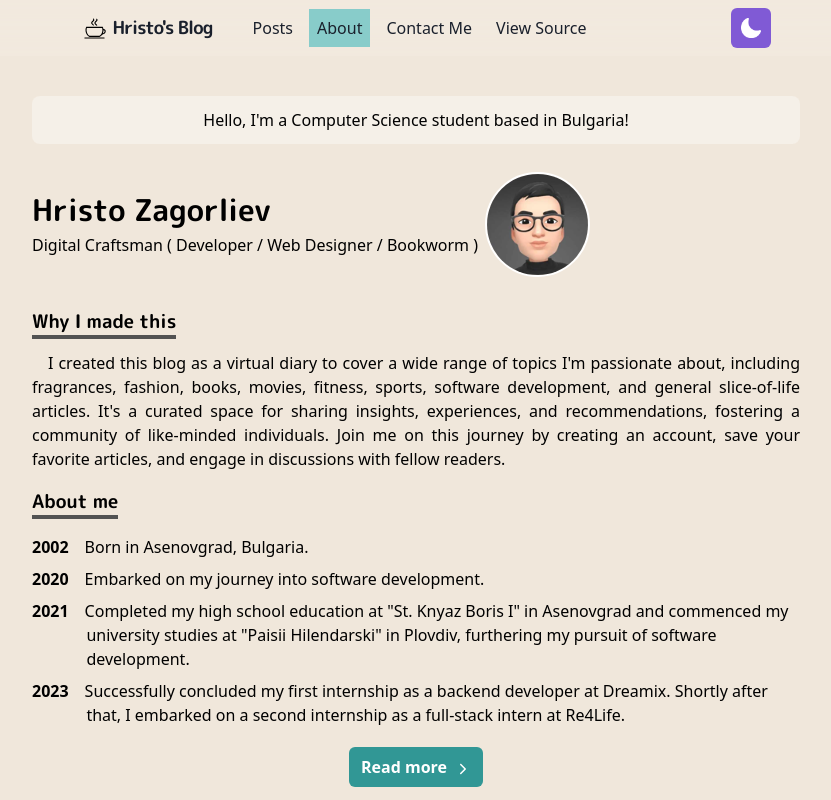
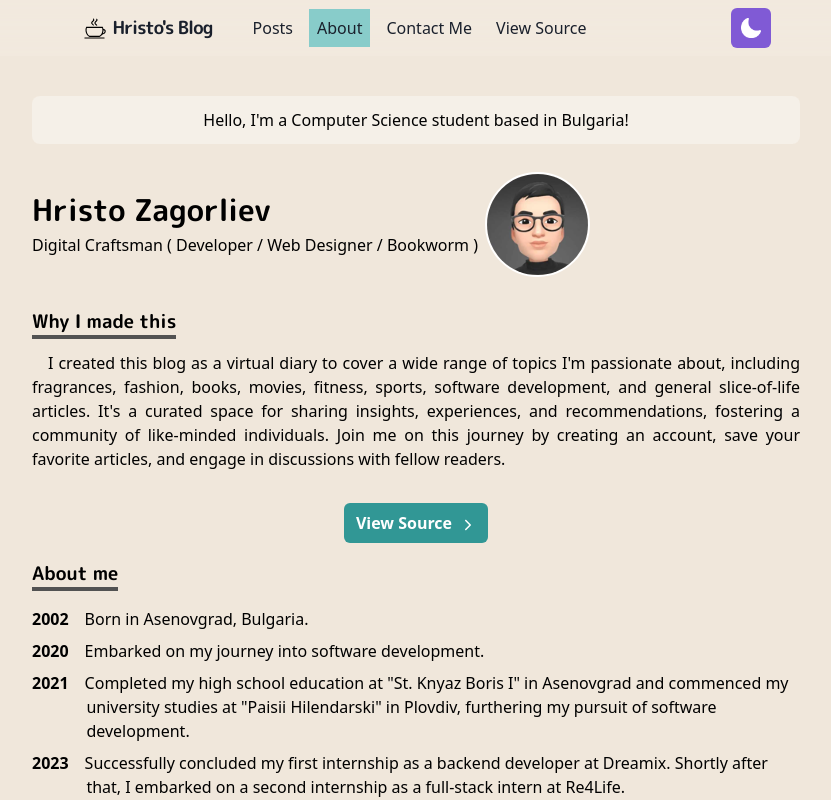
Before and after one commit to creed28/Personal-Blog, a Next.js app: page /about in a window 1280 px wide. Shown: the top 800 px of the page, without its empty margins (224-1055 px from the left). Built offline with nearby package versions, Linux system fonts and the light colour scheme.

Commit message:
Add link to view source code in about page

```diff
--- a/app/about/page.jsx
+++ b/app/about/page.jsx
@@ -50,6 +50,14 @@ const About = () => {
               of like-minded individuals. Join me on this journey by creating an account,
               save your favorite articles, and engage in discussions with fellow readers.
             </p>
+            <div className="flex justify-center">
+              <Link href={'https://github.com/creed28/Personal-Blog'} target="_blank">
+                <button className='btn'>
+                  View Source
+                  <IoIosArrowForward className="mt-1" />
+                </button>
+              </Link>
+            </div>
           </AnimatedSection>
           <AnimatedSection delay={0.2}>
             <h3 className="articleHeading">
```
